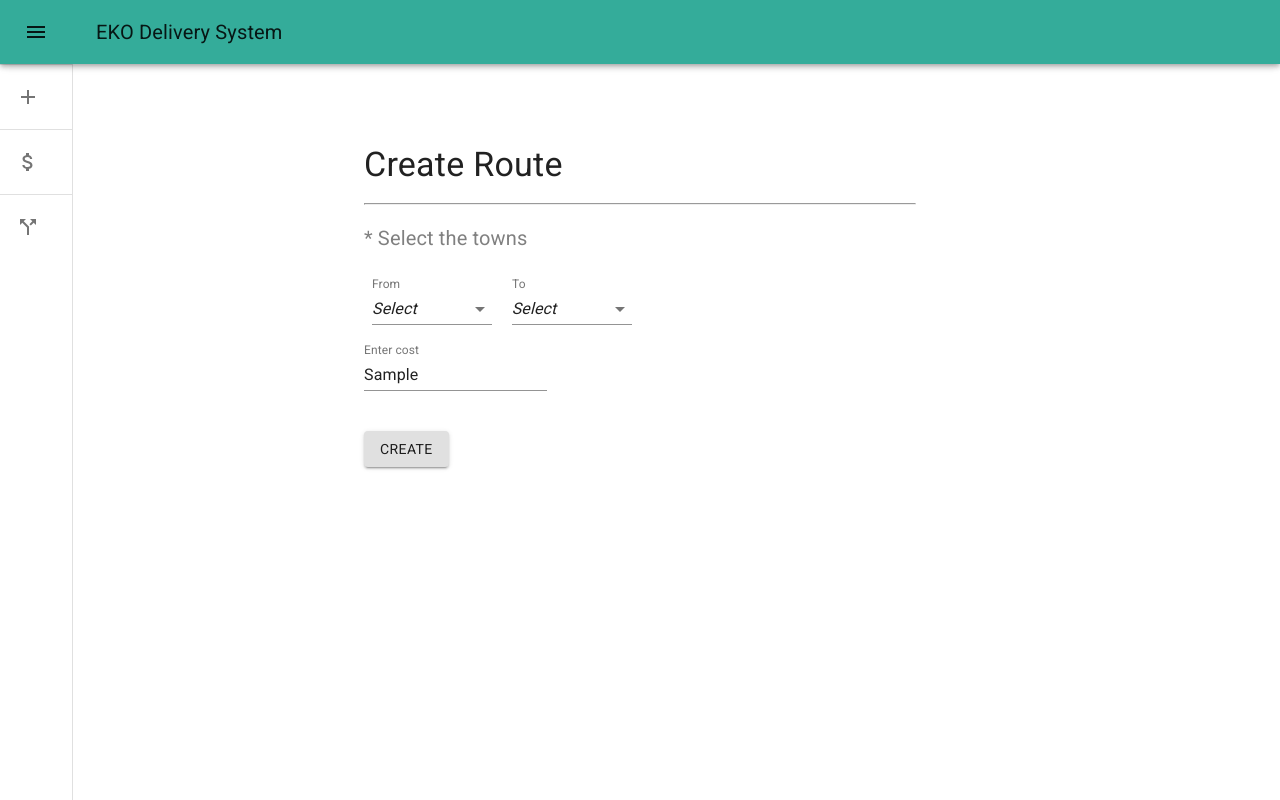
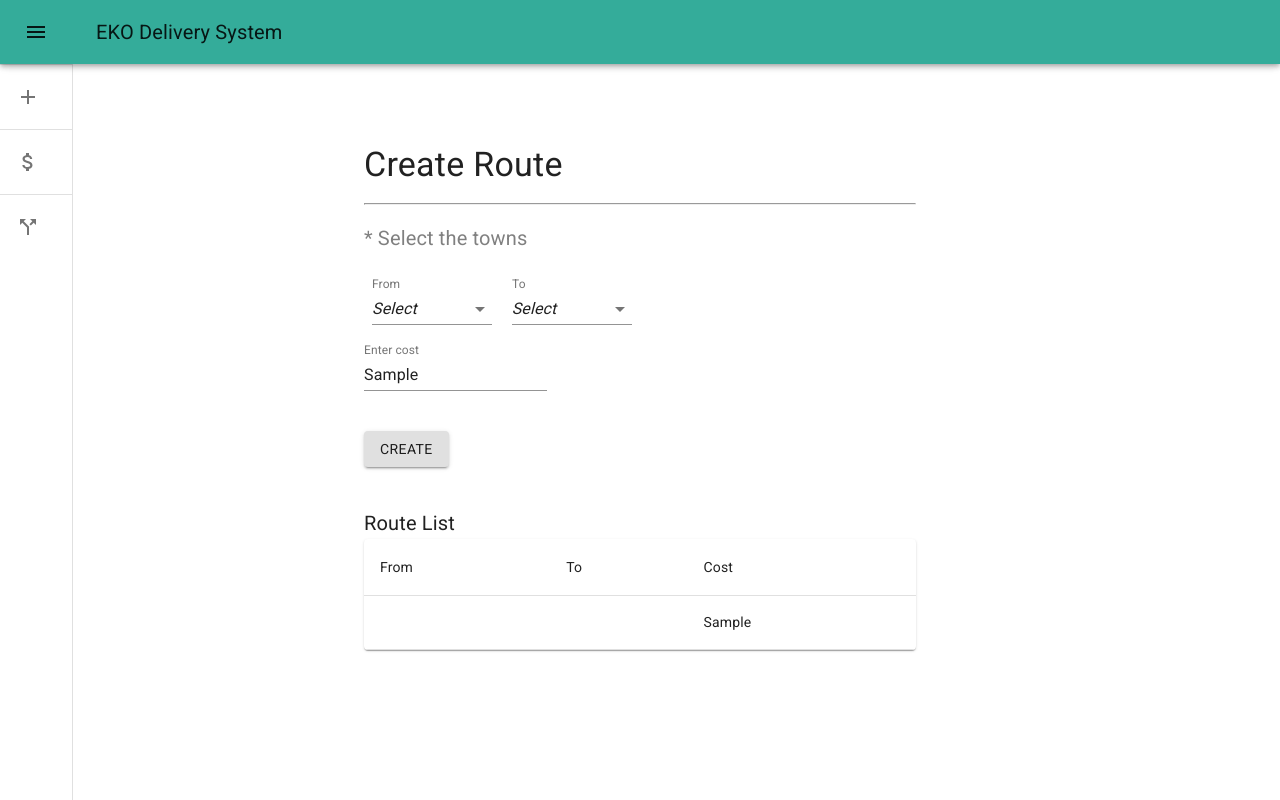
Before and after one commit to ilivestrong/eko-delivery-system, a React (Create React App) app: page /create in a window 1280 px wide. Both pictures are taken after typing "Sample" into the empty fields and a click on the button "CREATE". Built offline with nearby package versions, Linux system fonts and the light colour scheme.

Commit message:
display route state.

```diff
--- a/src/components/CreateRoute.js
+++ b/src/components/CreateRoute.js
@@ -1,14 +1,9 @@
 import React from "react";
 import { Typography, Button, TextField } from "@material-ui/core"
 import { makeStyles } from '@material-ui/core/styles';
-
-import {
-  connect,
-} from "react-redux";
-
+import { connect } from "react-redux";
 import { bindActionCreators } from "redux";
-
-import { AppSelect } from "./common";
+import { AppSelect, RouteList } from "./common";
 import { getTowns } from "../data/towns";
 import { ACTION_CREATORS } from "../state/actions"
 
@@ -22,7 +17,7 @@ const CreateRoute = (props) => {
   const classes = useStyles();
   const townsList = getTowns();
 
-  const { createRoute } = props;
+  const { createRoute, routes } = props;
   const [fromTown, setFromTown] = React.useState("");
   const [toTown, setToTown] = React.useState("");
   const [cost, setCost] = React.useState("");
@@ -91,12 +86,22 @@ const CreateRoute = (props) => {
         >Create</Button>
       </div>
 
+      <div>
+        <RouteList data={routes} />
+      </div>
+
     </React.Fragment>
   )
+}
+
+const mapStateToProps = (state) => {
+  return {
+    routes: state
+  }
 }
 
 const mapDispatchToProps = (dispatch) => {
   return bindActionCreators(ACTION_CREATORS, dispatch);
 }
 
-export default connect(null, mapDispatchToProps)(CreateRoute);
+export default connect(mapStateToProps, mapDispatchToProps)(CreateRoute);
--- /dev/null
+++ b/src/components/common/RouteList.js
@@ -0,0 +1,61 @@
+import React from 'react';
+import { makeStyles } from '@material-ui/core/styles';
+import Table from '@material-ui/core/Table';
+import TableBody from '@material-ui/core/TableBody';
+import TableCell from '@material-ui/core/TableCell';
+import TableContainer from '@material-ui/core/TableContainer';
+import TableHead from '@material-ui/core/TableHead';
+import TableRow from '@material-ui/core/TableRow';
+import Paper from '@material-ui/core/Paper';
+import { Typography } from '@material-ui/core';
+
+const useStyles = makeStyles({
+  table: {
+    minWidth: 350,
+  },
+});
+
+
+const RouteList = (props) => {
+  const classes = useStyles();
+  const { data } = props;
+
+  return (
+    <React.Fragment>
+      {
+        data
+        && data.length > 0
+        &&
+        <div style = {{marginTop: 40}}>
+        <Typography variant="h6">
+          Route List
+        </Typography>
+          <TableContainer component={Paper}>
+            <Table className={classes.table} aria-label="Route List">
+              <TableHead>
+                <TableRow>
+                  <TableCell>From</TableCell>
+                  <TableCell align="left">To</TableCell>
+                  <TableCell align="left">Cost</TableCell>
+                </TableRow>
+              </TableHead>
+              <TableBody>
+                {data.map((route, index) => (
+                  <TableRow key={index}>
+                    <TableCell component="th" scope="row">
+                      {route.from}
+                    </TableCell>
+                    <TableCell align="left">{route.to}</TableCell>
+                    <TableCell align="left">{route.cost}</TableCell>
+                  </TableRow>
+                ))}
+              </TableBody>
+            </Table>
+          </TableContainer>
+        </div>
+      }
+    </React.Fragment>
+  )
+}
+
+export default RouteList;
--- a/src/components/common/index.js
+++ b/src/components/common/index.js
@@ -1,2 +1,3 @@
 export { default as AppMenu } from "./AppMenu";
 export { default as AppSelect } from "./AppSelect";
+export { default as RouteList } from "./RouteList";
--- a/src/components/index.js
+++ b/src/components/index.js
@@ -1,4 +1,4 @@
-export { AppMenu } from "./common";
+export { AppMenu, RouteList } from "./common";
 export { default as CreateRoute } from "./CreateRoute";
 export { default as DeliveryCost } from "./DeliveryCost";
 export { default as RoutesAvailability } from "./RoutesAvailability";
--- a/src/state/reducers/routes.js
+++ b/src/state/reducers/routes.js
@@ -6,9 +6,7 @@ const initialState = [];
 export const routesReducer = (state = initialState, action) => {
   switch (action.type) {
     case TYPES.CREATE_ROUTE:
-      const newState = state.concat(action.payload);
-      console.log(newState);
-      return newState;
+      return state.concat(action.payload);
     case TYPES.GET_ROUTES:
       return state;
     default:
```
